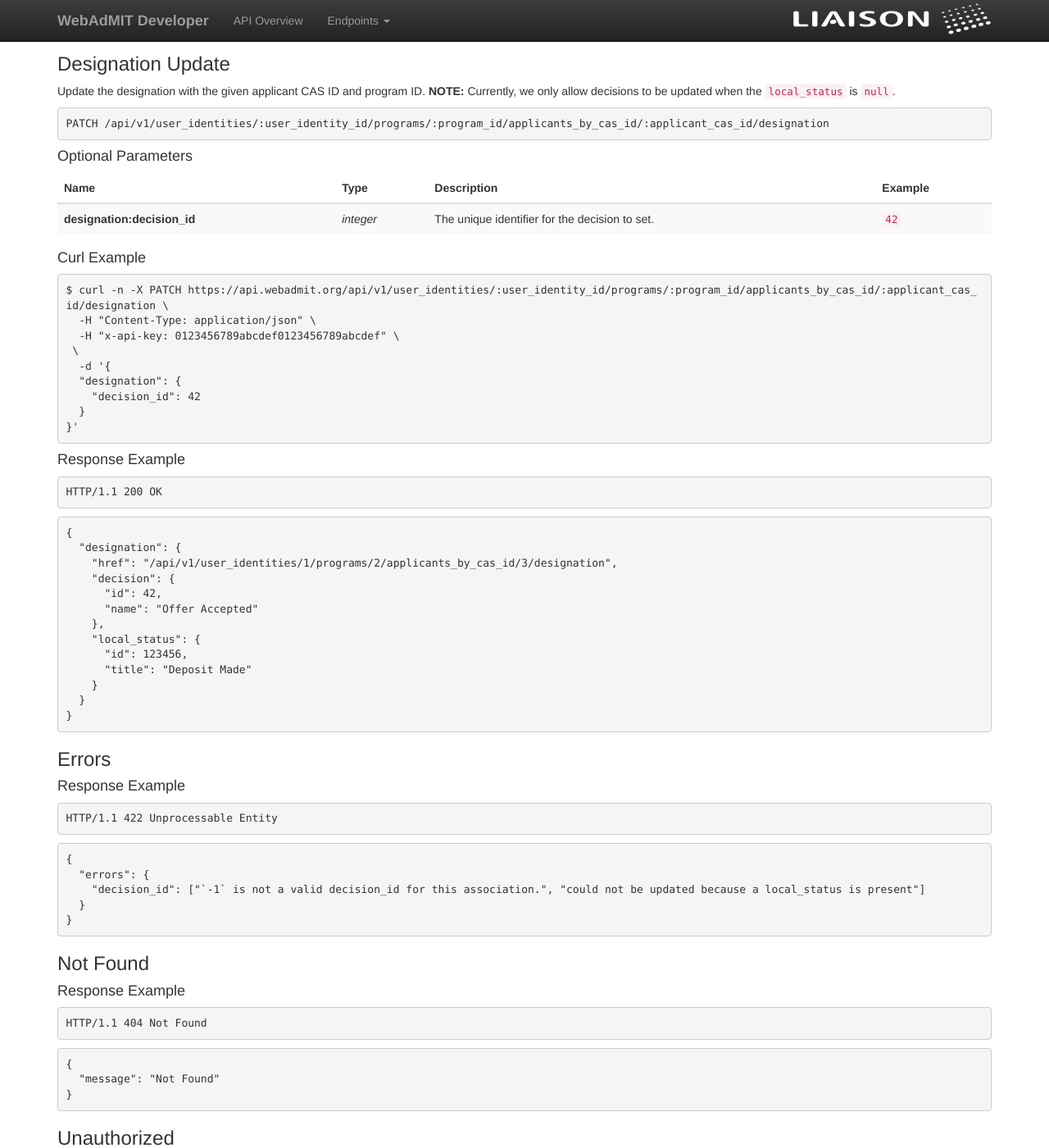
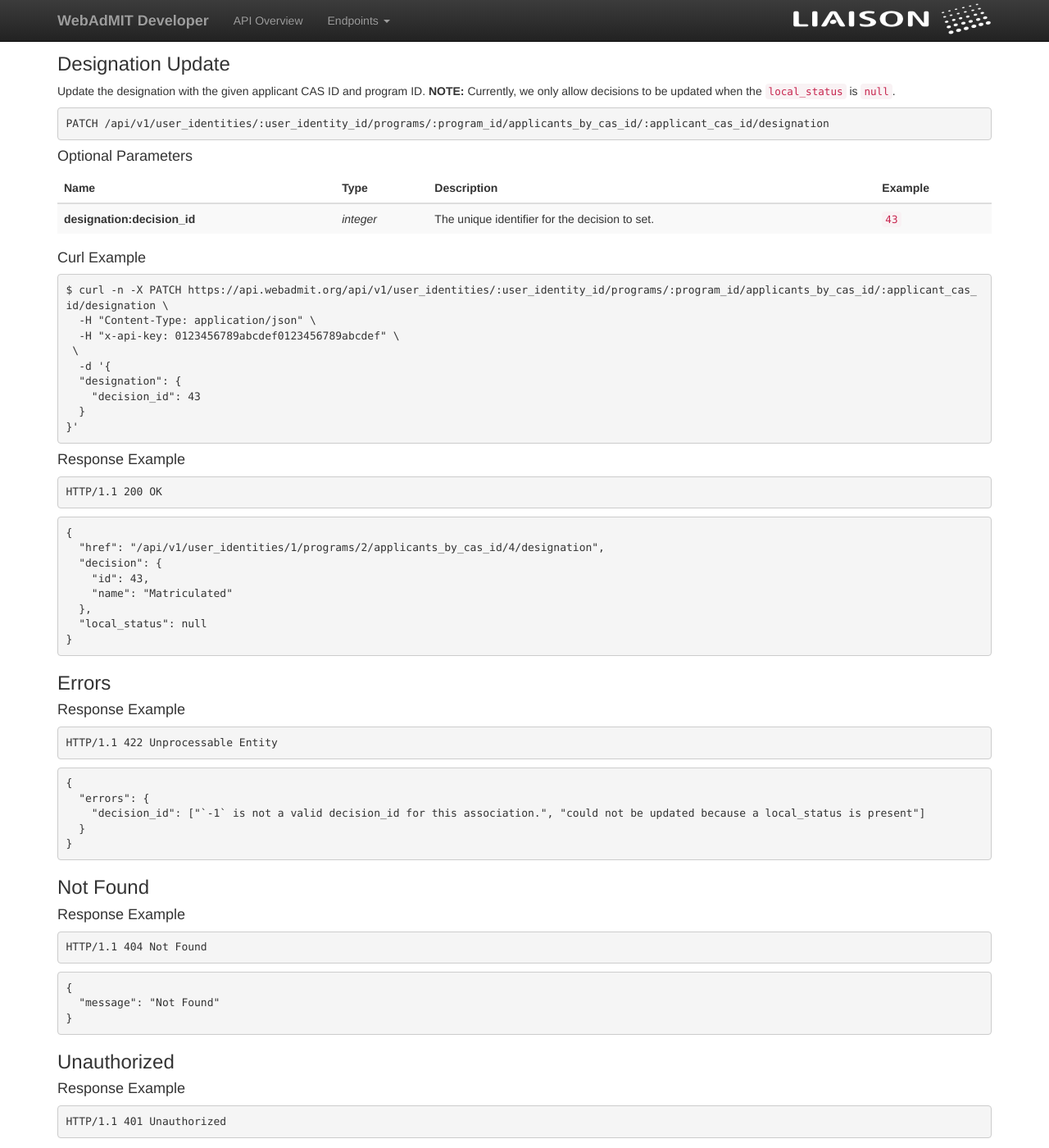
Before and after one commit to Liaison-Intl/Liaison-Intl.github.io, a Jekyll site: the page built from designation.md, in a window 1280 px wide and 1400 px high, scrolled down 1301 px. Shown: the whole window at 82% size. Built offline with Jekyll 4.4.1, drawn with Linux system fonts in a browser that asks for light colours; nearby versions of some CDN libraries.

Commit message:
[NF-8539] Make local_status null since that's the only thing we plan to support right now

```diff
--- a/designation.md
+++ b/designation.md
@@ -122,7 +122,7 @@
 <td><strong>designation:decision_id</strong></td>
 <td><em>integer</em></td>
 <td>The unique identifier for the decision to set.</td>
-<td><code>42</code></td>
+<td><code>43</code></td>
 </tr>
 </tbody></table>
 
@@ -134,7 +134,7 @@
  \
   -d &#39;{
   &quot;designation&quot;: {
-    &quot;decision_id&quot;: 42
+    &quot;decision_id&quot;: 43
   }
 }&#39;
 </code></pre>
@@ -145,17 +145,12 @@
 </code></pre>
 
 <pre lang="json"><code>{
-  &quot;designation&quot;: {
-    &quot;href&quot;: &quot;/api/v1/user_identities/1/programs/2/applicants_by_cas_id/3/designation&quot;,
-    &quot;decision&quot;: {
-      &quot;id&quot;: 42,
-      &quot;name&quot;: &quot;Offer Accepted&quot;
-    },
-    &quot;local_status&quot;: {
-      &quot;id&quot;: 123456,
-      &quot;title&quot;: &quot;Deposit Made&quot;
-    }
-  }
+  &quot;href&quot;: &quot;/api/v1/user_identities/1/programs/2/applicants_by_cas_id/4/designation&quot;,
+  &quot;decision&quot;: {
+    &quot;id&quot;: 43,
+    &quot;name&quot;: &quot;Matriculated&quot;
+  },
+  &quot;local_status&quot;: null
 }
 </code></pre>
 
```
Also changed, not shown: schemata/designation.json (+27 -1 lines).
